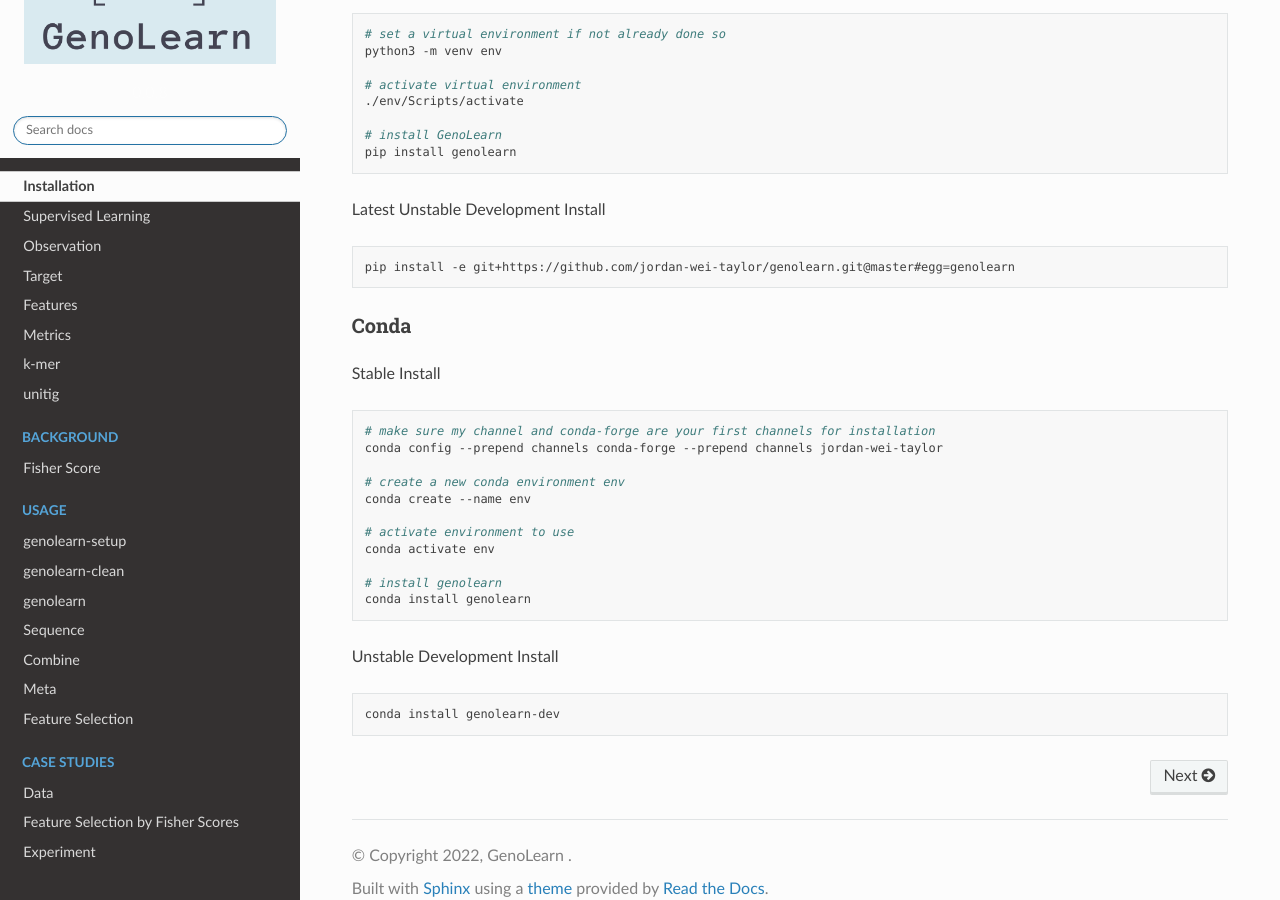
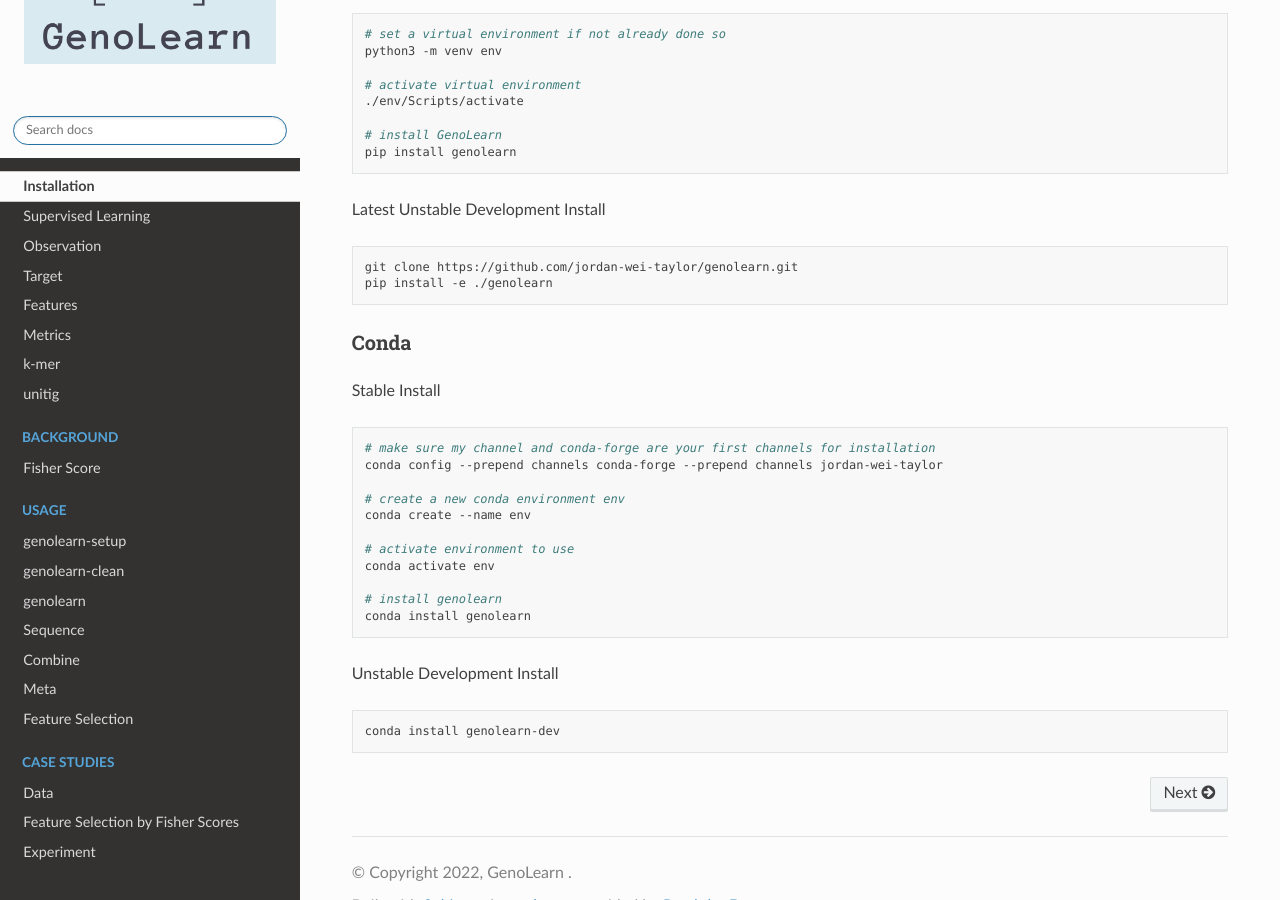
Before and after one commit to jordan-wei-taylor/genolearn-test, a Sphinx documentation site: the page built from docs/index.rst, in a window 1280 px wide and 900 px high, scrolled down 701 px. Built offline with Sphinx 7.4.7 and the Read the Docs theme 2.0.0, drawn with Linux system fonts in a browser that asks for light colours.

Commit message:
updated unstable install

```diff
--- a/docs/index.rst
+++ b/docs/index.rst
@@ -48,7 +48,8 @@ Latest Unstable Development Install
 
 .. code-block:: sh
 
-    pip install -e git+https://github.com/jordan-wei-taylor/genolearn.git@master#egg=genolearn
+    git clone https://github.com/jordan-wei-taylor/genolearn.git
+    pip install -e ./genolearn
 
 
 Conda
```
